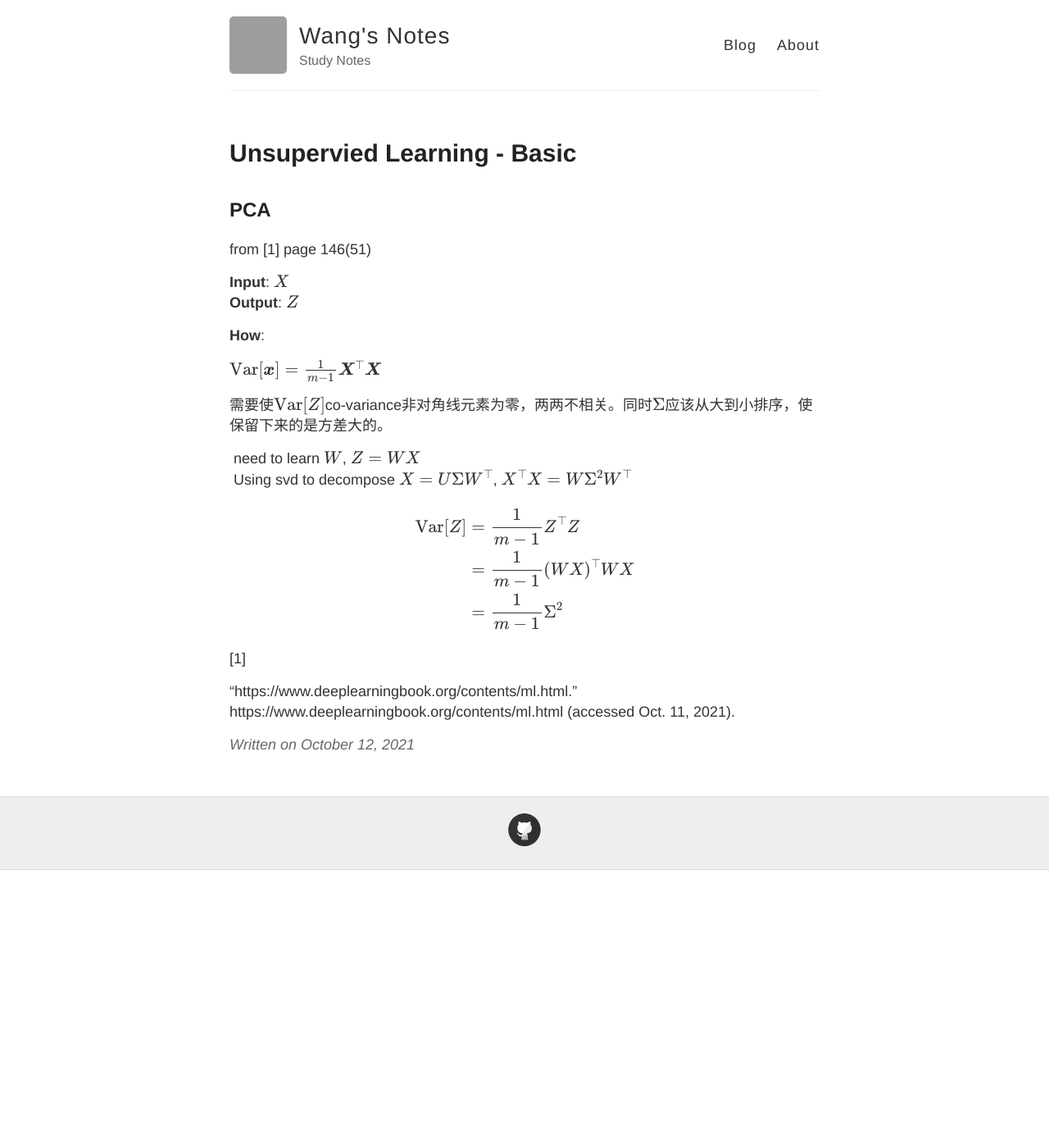
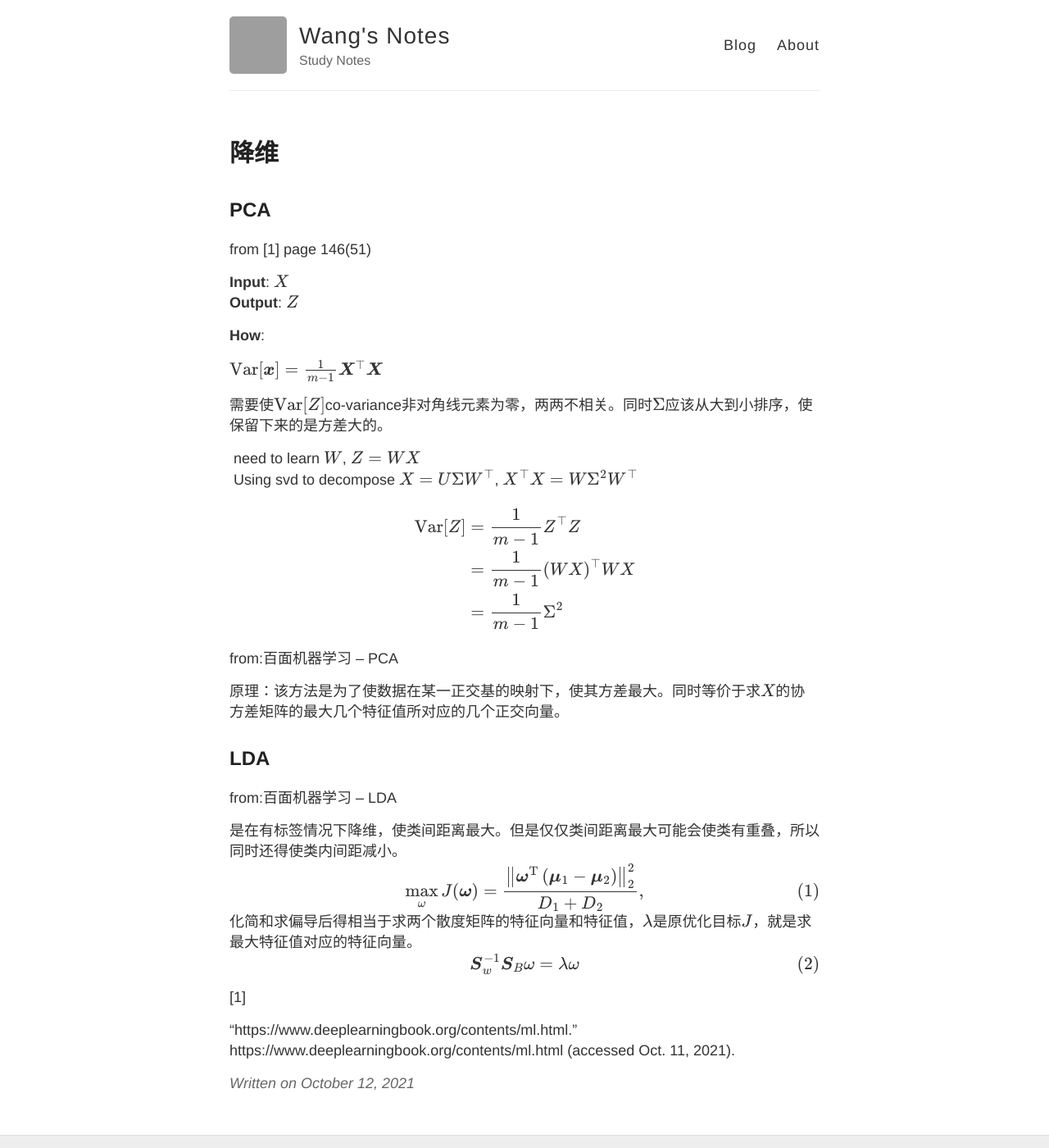
Before and after one commit to WangHexie/notes, a Jekyll site: the page built from _posts/machine-learning/2021-10-12-unsupervised-learning.md, in a window 1280 px wide and 1400 px high. Shown: the whole window at 82% size. Built offline with Jekyll 4.4.1, drawn with Linux system fonts in a browser that asks for light colours; comment, search, counter and statistics services are not loaded; grey boxes are pictures that could not be loaded.

```diff
--- a/_config.yml
+++ b/_config.yml
@@ -37,7 +37,7 @@ footer-links:
 disqus:
 
 # Enter your Google Analytics web tracking code (e.g. UA-2110908-2) to activate tracking
-google_analytics: G-GRVQMS6BS8
+google_analytics: G-SPKB1B9H0X
 
 # Your website URL (e.g. http://barryclark.github.io or http://www.barryclark.co)
 # Used for Sitemap.xml and your RSS feed
--- a/_posts/machine-learning/2021-10-12-unsupervised-learning.md
+++ b/_posts/machine-learning/2021-10-12-unsupervised-learning.md
@@ -1,6 +1,6 @@
 ---
 layout: post
-title: Unsupervied Learning - Basic
+title: 降维
 ---
 
 
@@ -30,6 +30,30 @@ $$
 \end{align*}
 $$
 
+from:百面机器学习 -- PCA
+
+原理：该方法是为了使数据在某一正交基的映射下，使其方差最大。同时等价于求$X$的协方差矩阵的最大几个特征值所对应的几个正交向量。
+
+## LDA
+
+from:百面机器学习 -- LDA
+
+是在有标签情况下降维，使类间距离最大。但是仅仅类间距离最大可能会使类有重叠，所以同时还得使类内间距减小。
+$$
+\begin{equation}
+\max _{\omega} J(\boldsymbol{\omega})=\frac{\left\|\boldsymbol{\omega}^{\mathrm{T}}\left(\boldsymbol{\mu}_{1}-\boldsymbol{\mu}_{2}\right)\right\|_{2}^{2}}{D_{1}+D_{2}},
+\end{equation}
+$$
+化简和求偏导后得相当于求两个散度矩阵的特征向量和特征值，$\lambda$是原优化目标$J$，就是求最大特征值对应的特征向量。
+$$
+\begin{equation}
+\boldsymbol{S}_{w}^{-1} \boldsymbol{S}_{B} \omega=\lambda \omega
+\end{equation}
+$$
+
+
+
+
 [1]
 
 “https://www.deeplearningbook.org/contents/ml.html.” https://www.deeplearningbook.org/contents/ml.html (accessed Oct. 11, 2021).
```
Also changed, not shown: _layouts/default.html (+8 -0 lines), _posts/machine-learning/2022-3-14-gradient-boost-machine.md (+4 -0 lines), _posts/machine-learning/2022-3-15-nlp.md (+1 -1 lines), _posts/machine-learning/2022-3-21-logistic-regression - Copy.md (added, +6 -0 lines), _posts/machine-learning/2022-3-28-GBDT.md (added, +6 -0 lines).
